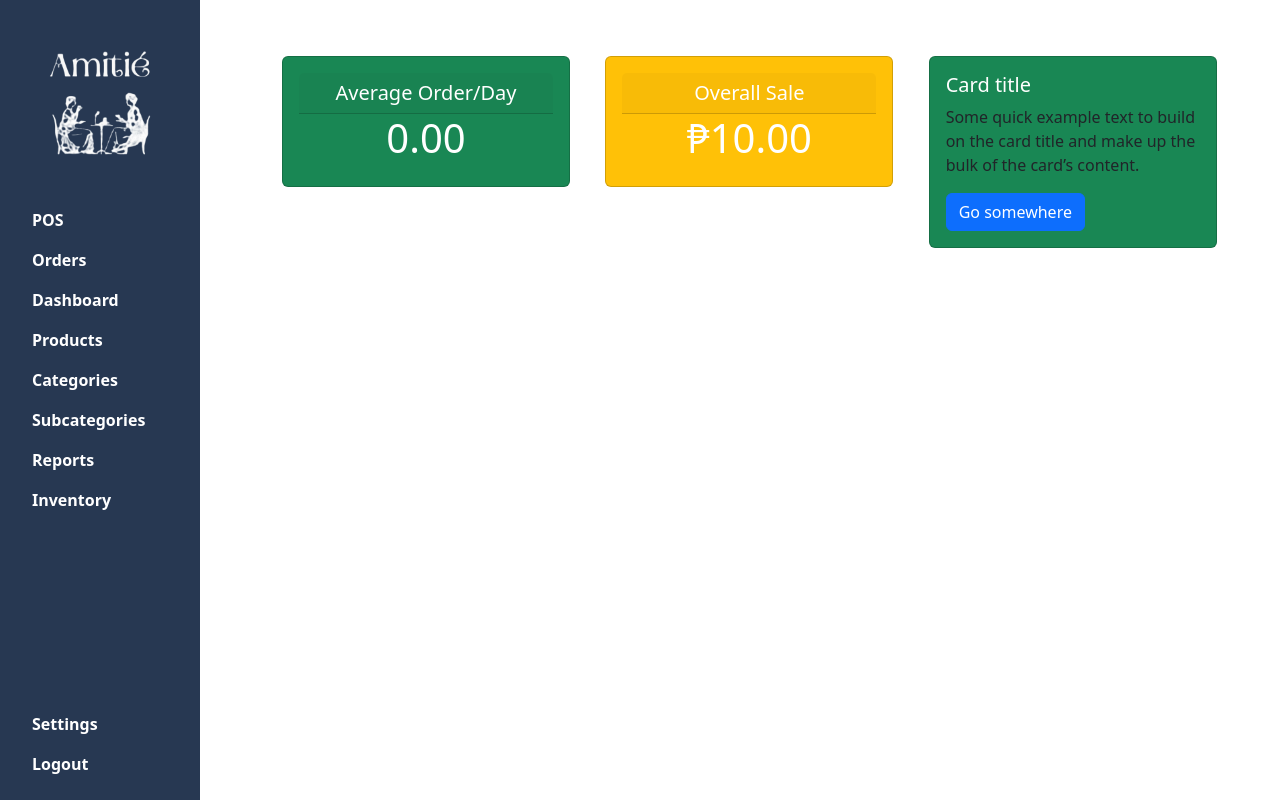
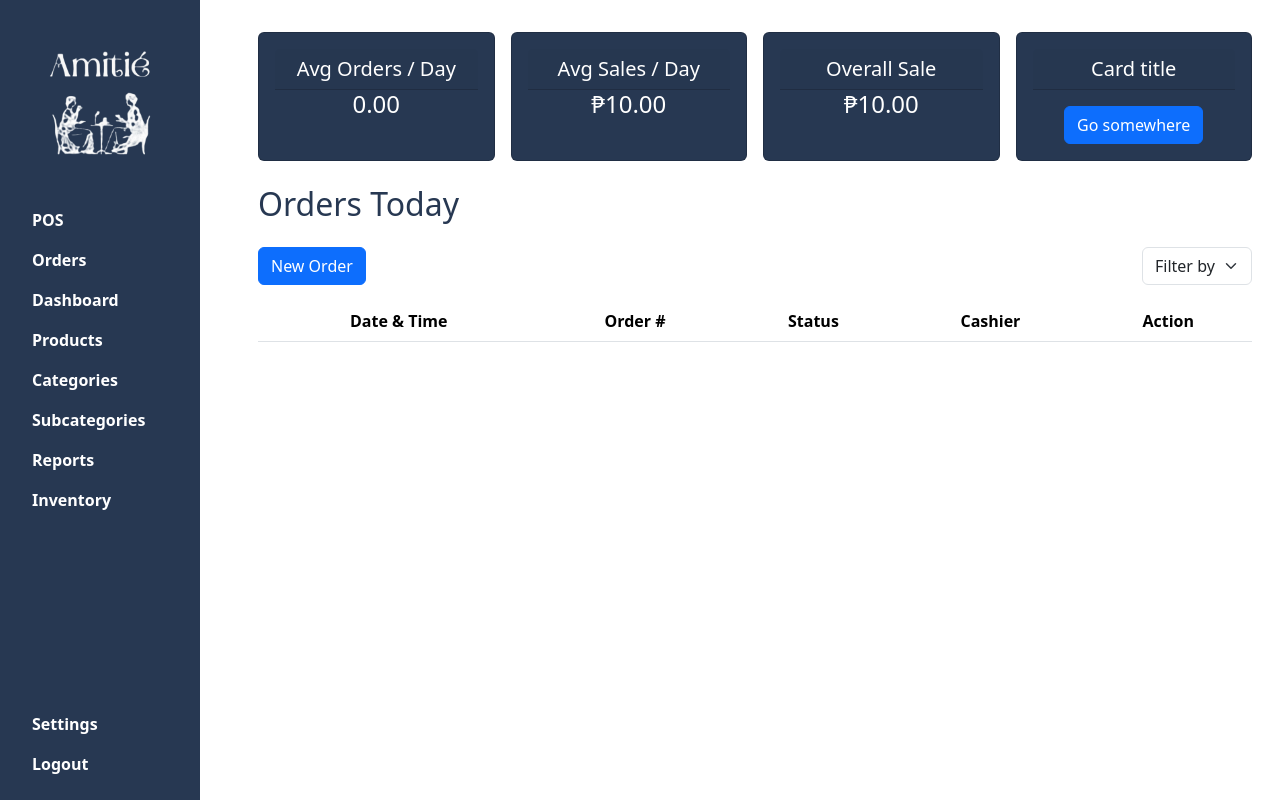
Before and after one commit to YourNewbDev/AmitieCafe, a PHP site: page /dashboard.php in a window 1280 px wide. Run offline with PHP 8.4, Linux system fonts and the light colour scheme; a user stored in the database is signed in; tables that the repository leaves empty or names only in its code hold one stand-in row (values such as "Sample post"); data that the repository does not hold is empty; some libraries are stand-ins or nearby versions.

Commit message:
Merged features of order.php to dashboard.php because I did not think I would need that page

```diff
--- a/dashboard.php
+++ b/dashboard.php
@@ -31,6 +31,55 @@ try {
     $stmt_total_sale = $pdo->prepare("SELECT SUM(productorder_total) AS total_sale FROM tblproductorder");
     $stmt_total_sale->execute();
     $total_sale = $stmt_total_sale->fetch();
+
+    $stmt_sale_per_day = $pdo->prepare("SELECT ROUND(SUM(daily_total) / COUNT(DISTINCT order_date), 2) AS avg_sales_per_day
+    FROM (
+        SELECT DATE(o.created_at) AS order_date,
+               SUM(po.productorder_total) AS daily_total
+        FROM tblorder o
+        JOIN tblproductorder po ON o.order_id = po.order_id
+        GROUP BY DATE(o.created_at)
+    ) AS daily_sales
+");
+    $stmt_sale_per_day->execute();
+    $sale_per_day = $stmt_sale_per_day->fetch();
+
+
+    $filter = isset($_GET['filter']) ? $_GET['filter'] : '';
+
+    $status = "WHERE pr.productorder_status = 'ORDERED'";
+
+    if ($filter == "RECEIVED") {
+        $status = "WHERE pr.productorder_status = 'RECEIVED'";
+    } elseif ($filter == "CANCELLED") {
+        $status = "WHERE pr.productorder_status = 'CANCELLED'";
+    }
+
+    $stmt = $pdo->prepare("SELECT ord.*, pr.*, p.* FROM tblorder AS ord
+    INNER JOIN tblproductorder AS pr ON pr.order_id = ord.order_id
+    INNER JOIN tblpayment AS p ON p.payment_id = ord.payment_id
+    $status AND DATE(ord.created_at) = CURRENT_DATE ORDER BY created_at ASC");
+
+    // $stmt = $pdo->prepare("SELECT ord.*, pr.*, p.*
+    // FROM tblorder AS ord
+    // INNER JOIN tblproductorder AS pr ON pr.order_id = ord.order_id
+    // INNER JOIN tblpayment AS p ON p.payment_id = ord.payment_id
+    // $status
+    // AND DATE(ord.created_at) = CURRENT_DATE
+    // ORDER BY ord.created_at ASC");
+
+    $stmt->execute();
+    $ordered_list = $stmt->fetchAll(PDO::FETCH_ASSOC);
+
+    $stmt = $pdo->query("SHOW COLUMNS FROM tblproductorder WHERE Field = 'productorder_status'");
+    $productorder_status = $stmt->fetch(PDO::FETCH_ASSOC);
+
+    if ($productorder_status && isset($productorder_status['Type'])) {
+        // Extract ENUM values
+        preg_match("/^enum\((.*)\)$/", $productorder_status['Type'], $matches);
+        // Parse ENUM values
+        $enumValues = str_getcsv($matches[1], ",", "'");
+    }
 
 } catch (PDOException $err) {
     die("Query failed: " . $err->getMessage());
@@ -67,7 +116,7 @@ try {
                     <button type="button" class="btn-close" data-bs-dismiss="modal"></button>
                 </div>
                 <div class="modal-body">
-                    <?=$error_message; ?>
+                    <?= $error_message; ?>
                 </div>
                 <div class="modal-footer">
                     <button type="button" class="btn btn-danger" data-bs-dismiss="modal">OK</button>
@@ -76,34 +125,103 @@ try {
         </div>
     </div>
     <div class="container mt-3">
-        <div class="container mb-2 p-4">
-           <div class="row">
-                <div class="col-md-4">
-                    <div class="card bg-success" style="width: 18rem;">
-                        <div class="card-body">
-                            <h5 class="card-header text-white text-center">Average Order/Day</h5>
-                            <h1 class="card-title text-white text-center"><?php echo number_format($order['ave_orders_per_day'], 2)?></h1>
-                        </div>
+       <div class="row row-cols-1 row-cols-sm-2 row-cols-md-4 g-3 align-items-stretch mb-4">
+            <!-- Average Orders per Day Card -->
+            <div class="col">
+                <div class="card bg-custom h-100">
+                    <div class="card-body text-white text-center">
+                        <h5 class="card-header">Avg Orders / Day</h5>
+                        <h4><?php echo number_format($order['ave_orders_per_day'] ?? 0, 2) ?></h4>
                     </div>
                 </div>
-                <div class="col-md-4">
-                    <div class="card bg-warning" style="width: 18rem;">
-                        <div class="card-body">
-                            <h5 class="card-header text-white text-center">Overall Sale</h5>
-                            <h1 class="card-title text-white text-center">₱<?php echo number_format($total_sale['total_sale'],2) ?></h1>
-                        </div>
+            </div>
+
+            <!-- Average Sales per Day Card -->
+            <div class="col">
+                <div class="card bg-custom h-100">
+                    <div class="card-body text-white text-center">
+                        <h5 class="card-header">Avg Sales / Day</h5>
+                        <h4>₱<?php echo number_format($sale_per_day['avg_sales_per_day'] ?? 0, 2) ?></h4>
                     </div>
                 </div>
-                <div class="col-md-4">
-                    <div class="card bg-success" style="width: 18rem;">
-                        <div class="card-body">
-                            <h5 class="card-title text-white">Card title</h5>
-                            <p class="card-text">Some quick example text to build on the card title and make up the bulk of the card’s content.</p>
-                            <a href="#" class="btn btn-primary">Go somewhere</a>
-                        </div>
+            </div>
+
+            <!-- Overall Sale Card -->
+            <div class="col">
+                <div class="card bg-custom h-100">
+                    <div class="card-body text-white text-center">
+                        <h5 class="card-header">Overall Sale</h5>
+                        <h4>₱<?php echo number_format($total_sale['total_sale'], 2) ?></h4>
                     </div>
                 </div>
-           </div>
+            </div>
+
+            <!-- Placeholder Card (You can replace content here) -->
+            <div class="col">
+                <div class="card bg-custom h-100">
+                    <div class="card-body text-white text-center">
+                        <h5 class="card-header">Card title</h5>
+                        <p class="card-text"></p>
+                        <a href="#" class="btn btn-primary">Go somewhere</a>
+                    </div>
+                </div>
+            </div>
+        </div>
+
+        <h2 class="mb-4 text-custom">Orders Today</h2>
+
+        <div class="d-flex justify-content-between mb-3">
+            <a class="btn btn-primary" href="pos.php">New Order</a>
+            <form method="get" class="d-flex">
+                <select name="filter" class="form-select" onchange="this.form.submit()">
+                    <option value="">Filter by</option>
+                    <?php foreach ($enumValues as $values): ?>
+                        <option value="<?= $values ?>"><?= htmlspecialchars($values) ?></option>
+                    <?php endforeach; ?>
+                </select>
+            </form>
+        </div>
+
+
+        <div class="table-responsive">
+            <table id="ordersTable" class="table">
+                <thead>
+                    <tr>
+                        <th class="text-center">Date & Time</th>
+                        <th class="text-center">Order #</th>
+                        <th class="text-center">Status</th>
+                        <th class="text-center">Cashier</th>
+                        <th class="text-center">Action</th>
+                    </tr>
+                </thead>
+                <tbody>
+                    <?php foreach ($ordered_list as $order): ?>
+                        <tr>
+                            <td class="text-center"><?= date("Y-m-d", strtotime($order['created_at'])) ?></td>
+                            <td class="text-center"><?= htmlspecialchars($order['order_id']) ?></td>
+                            <td class="text-center"><?= htmlspecialchars($order['productorder_status']) ?></td>
+                            <td class="text-center"><?= htmlspecialchars($order['user_id']) ?></td>
+                            <td class="text-center">
+                                <div class="">
+                                    <button type="button" class="btn edit-btn" data-bs-toggle="modal"
+                                        data-bs-target="#editCategoryModal"
+                                        data-bs-category-id="<?= $category['category_id'] ?>"
+                                        data-bs-category-name="<?= htmlspecialchars($category['category_name']) ?>">
+                                        <img src="./assets/image/edit.svg" alt="Edit" class="" style="max-width: 2em;">
+                                    </button>
+                                    <button type="button" class="btn delete-btn" data-bs-toggle="modal"
+                                        data-bs-target="#deleteCategoryModal"
+                                        data-bs-category-id="<?= $category['category_id'] ?>"
+                                        data-bs-category-name="<?= htmlspecialchars($category['category_name']) ?>">
+                                        <img src="./assets/image/delete.svg" alt="Delete" class="img-responsive"
+                                            style="max-width: 2em;">
+                                    </button>
+                                </div>
+                            </td>
+                        </tr>
+                    <?php endforeach; ?>
+                </tbody>
+            </table>
         </div>
 
 
@@ -114,13 +232,13 @@ try {
 <?php include __DIR__ . "/./includes/footer.php"; ?>
 <!-- Auto Trigger Modal if a message exists -->
 <script>
-    document.addEventListener("DOMContentLoaded", function() {
-        <?php if ($success_message) : ?>
+    document.addEventListener("DOMContentLoaded", function () {
+        <?php if ($success_message): ?>
             var successModal = new bootstrap.Modal(document.getElementById('successModal'));
             successModal.show();
         <?php endif; ?>
 
-        <?php if ($error_message) : ?>
+        <?php if ($error_message): ?>
             var errorModal = new bootstrap.Modal(document.getElementById('errorModal'));
             errorModal.show();
         <?php endif; ?>
```
